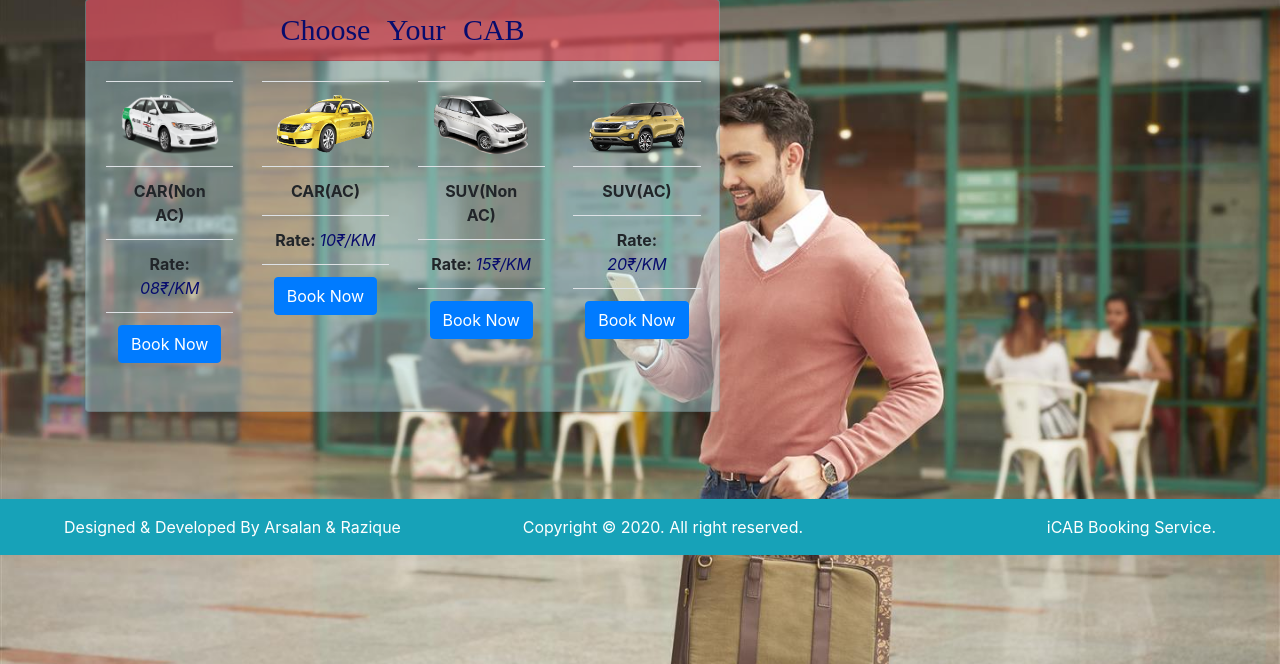
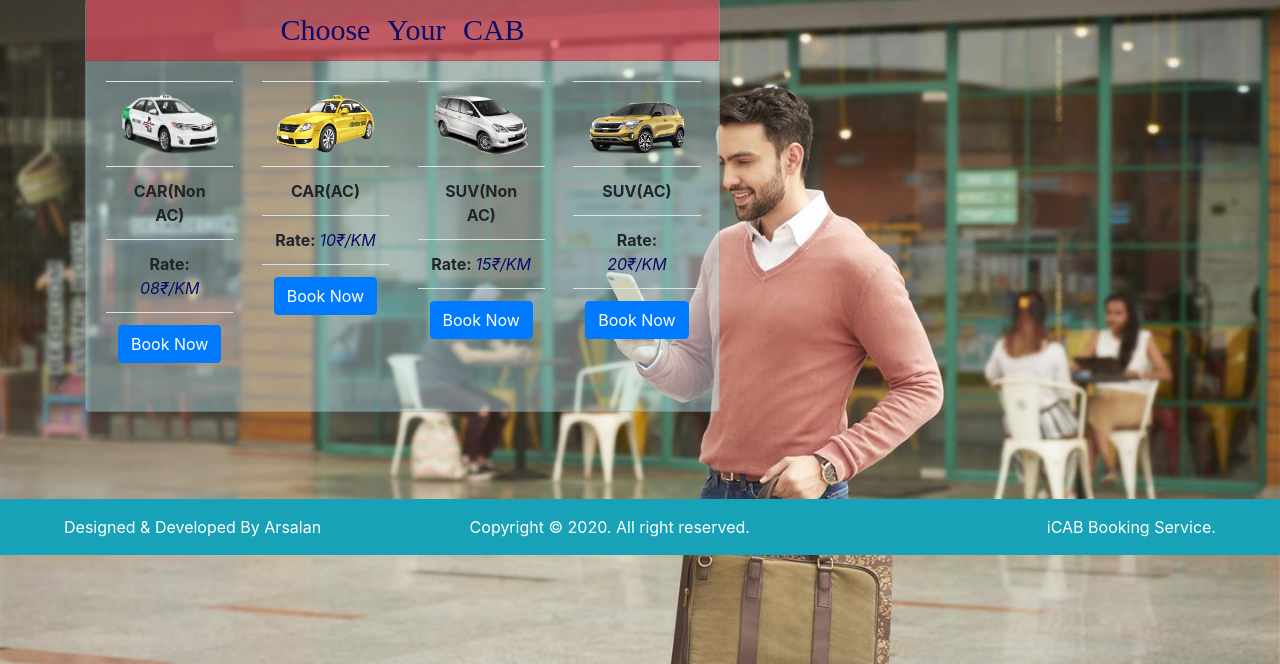
Before and after one commit to syed-arsalan-arshad/CAB-Booking-iCAB, a CodeIgniter app: page /iCAB/index.php/admin/login in a window 1280 px wide. Shown: the part 136-800 px from the top of the page. Run offline with CodeIgniter, Linux system fonts and the light colour scheme.

Commit message:
Update footer.php

```diff
--- a/footer.php
+++ b/footer.php
@@ -2,7 +2,7 @@
         <nav class="navbar navbar-expand-lg bg-info" style="position:relative;bottom:0px;width:100%;color:white">
 
             <span class="navbar-text mr-auto ml-5">
-                Designed & Developed By Arsalan & Razique
+                Designed & Developed By Arsalan
             </span>
              <span class="navbar-text mr-auto">
                 Copyright &copy; 2020. All right reserved.
```
